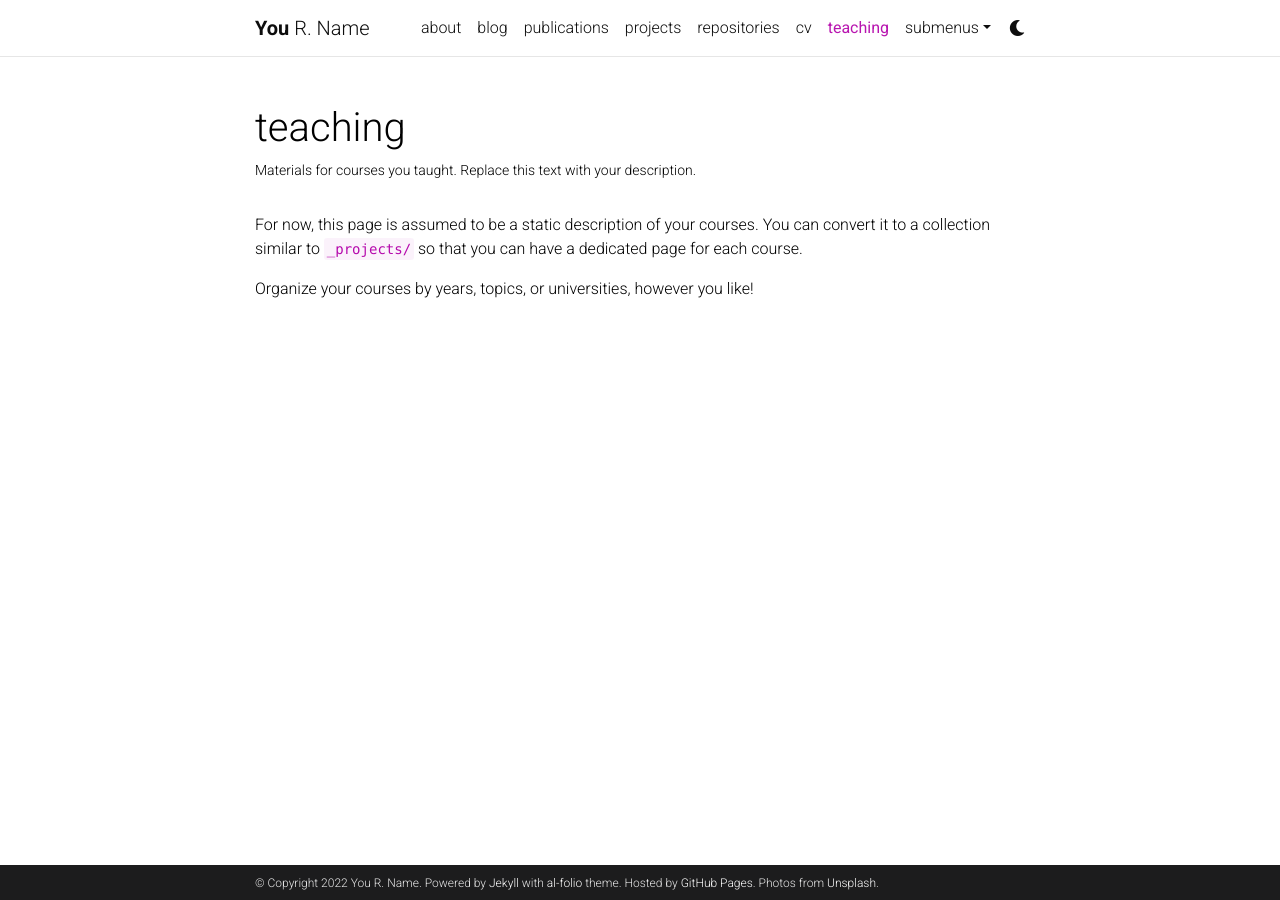
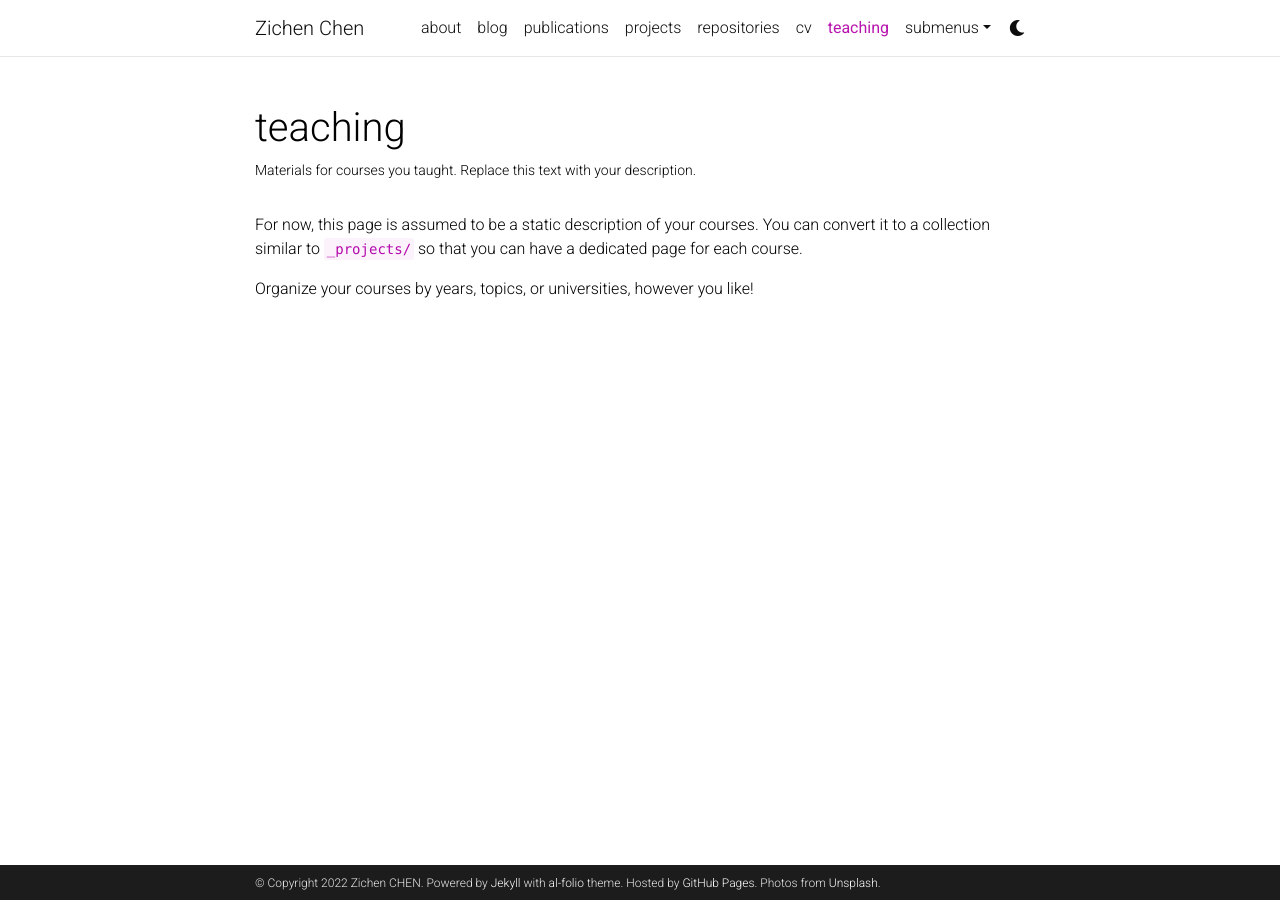
Before and after one commit to chen-zichen/chen-zichen.github.io, a Jekyll site: the page built from _pages/teaching.md, in a window 1280 px wide. Built offline with Jekyll 4.4.1, drawn with Linux system fonts in a browser that asks for light colours; comment, search, counter and statistics services are not loaded; a style sheet for code colours, icons or effects is not loaded.

Commit message:
first edit

```diff
--- a/_config.yml
+++ b/_config.yml
@@ -2,11 +2,11 @@
 # Site settings
 # -----------------------------------------------------------------------------
 
-title: blank # the website title (if blank, full name will be used instead)
-first_name: You
-middle_name: R.
-last_name: Name
-email: you@example.com
+title: Zichen Chen # the website title (if blank, full name will be used instead)
+first_name: Zichen
+middle_name:
+last_name: CHEN
+email: zichen_chen@ucsb.edu
 description: > # the ">" symbol means to ignore newlines until "footer_text:"
   A simple, whitespace theme for academics. Based on [*folio](https://github.com/bogoli/-folio) design.
 footer_text: >
@@ -18,8 +18,8 @@
 lang: en # the language of your site (for example: en, fr, cn, ru, etc.)
 icon: ⚛️  # the emoji used as the favicon (alternatively, provide image name in /assets/img/)
 
-url: https://alshedivat.github.io # the base hostname & protocol for your site
-baseurl: /al-folio # the subpath of your site, e.g. /blog/
+url: https://chen-zichen.github.io # the base hostname & protocol for your site
+baseurl:  # the subpath of your site, e.g. /blog/
 last_updated: false # set to true if you want to display last updated in the footer
 impressum_path:  # set to path to include impressum link in the footer, use the same path as permalink in a page, helps to conform with EU GDPR
 
```
